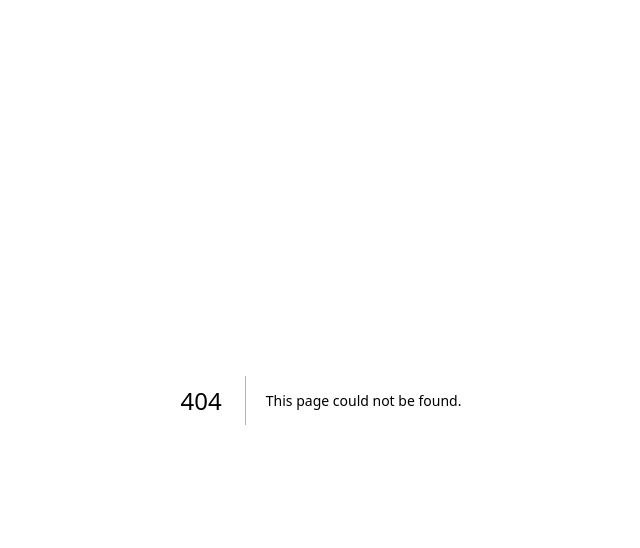
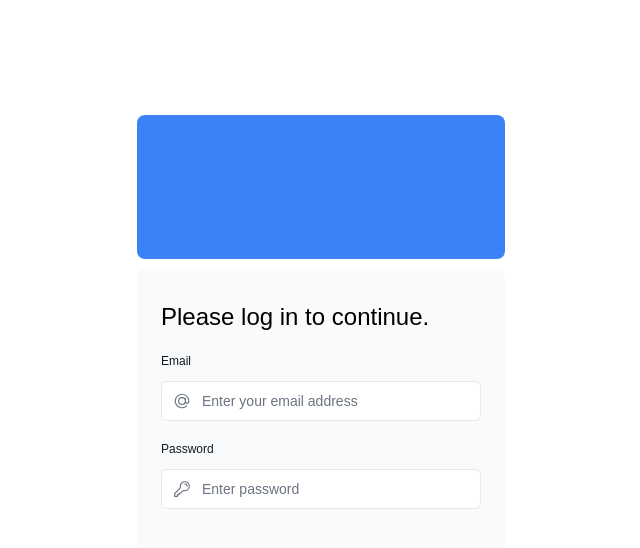
Before and after one commit to abrenzink/wdd430-handcrafted-haven-group3, a Next.js app: page /login in a window 1280 px wide. Before the commit this address had no page. Shown: the top 548 px of the page, without its empty margins (319-959 px from the left). Built offline with nearby package versions, Linux system fonts and the light colour scheme.

Commit message:
login page

```diff
--- /dev/null
+++ b/src/app/login/page.tsx
@@ -0,0 +1,17 @@
+// import AcmeLogo from '@/app/ui/acme-logo';
+import LoginForm from '@/app/ui/login-form';
+
+export default function LoginPage() {
+  return (
+    <main className="flex items-center justify-center md:h-screen">
+      <div className="relative mx-auto flex w-full max-w-[400px] flex-col space-y-2.5 p-4 md:-mt-32">
+        <div className="flex h-20 w-full items-end rounded-lg bg-blue-500 p-3 md:h-36">
+          <div className="w-32 text-white md:w-36">
+            {/* <AcmeLogo /> */}
+          </div>
+        </div>
+        <LoginForm />
+      </div>
+    </main>
+  );
+}
--- /dev/null
+++ b/src/app/ui/login-form.tsx
@@ -0,0 +1,67 @@
+// import { lusitana } from '@/app/ui/fonts';
+import {
+  AtSymbolIcon,
+  KeyIcon,
+  ExclamationCircleIcon,
+} from '@heroicons/react/24/outline';
+import { ArrowRightIcon } from '@heroicons/react/20/solid';
+// import { Button } from './button';
+
+export default function LoginForm() {
+  return (
+    <form className="space-y-3">
+      <div className="flex-1 rounded-lg bg-gray-50 px-6 pb-4 pt-8">
+        <h1 className={`mb-3 text-2xl`}>
+          Please log in to continue.
+        </h1>
+        <div className="w-full">
+          <div>
+            <label
+              className="mb-3 mt-5 block text-xs font-medium text-gray-900"
+              htmlFor="email"
+            >
+              Email
+            </label>
+            <div className="relative">
+              <input
+                className="peer block w-full rounded-md border border-gray-200 py-[9px] pl-10 text-sm outline-2 placeholder:text-gray-500"
+                id="email"
+                type="email"
+                name="email"
+                placeholder="Enter your email address"
+                required
+              />
+              <AtSymbolIcon className="pointer-events-none absolute left-3 top-1/2 h-[18px] w-[18px] -translate-y-1/2 text-gray-500 peer-focus:text-gray-900" />
+            </div>
+          </div>
+          <div className="mt-4">
+            <label
+              className="mb-3 mt-5 block text-xs font-medium text-gray-900"
+              htmlFor="password"
+            >
+              Password
+            </label>
+            <div className="relative">
+              <input
+                className="peer block w-full rounded-md border border-gray-200 py-[9px] pl-10 text-sm outline-2 placeholder:text-gray-500"
+                id="password"
+                type="password"
+                name="password"
+                placeholder="Enter password"
+                required
+                minLength={6}
+              />
+              <KeyIcon className="pointer-events-none absolute left-3 top-1/2 h-[18px] w-[18px] -translate-y-1/2 text-gray-500 peer-focus:text-gray-900" />
+            </div>
+          </div>
+        </div>
+        {/* <Button className="mt-4 w-full">
+          Log in <ArrowRightIcon className="ml-auto h-5 w-5 text-gray-50" />
+        </Button> */}
+        <div className="flex h-8 items-end space-x-1">
+          {/* Add form errors here */}
+        </div>
+      </div>
+    </form>
+  );
+}
```
